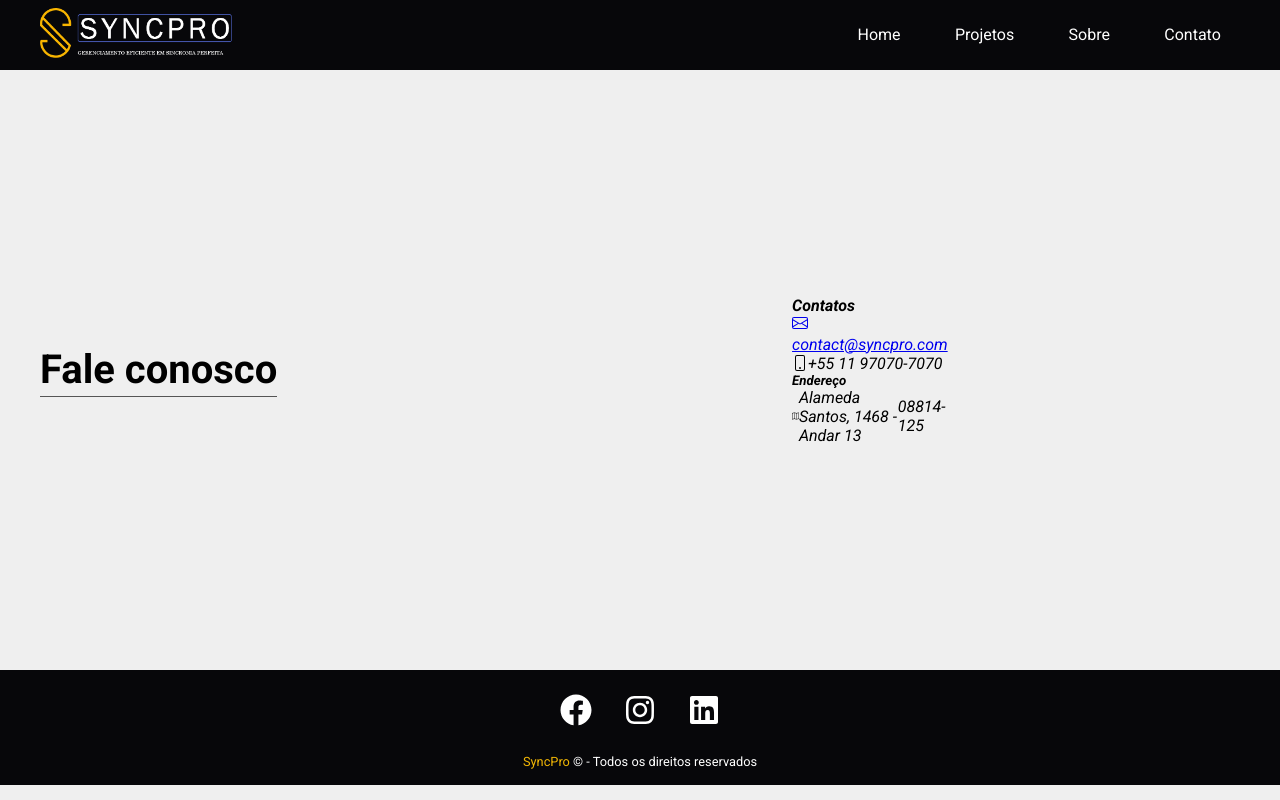
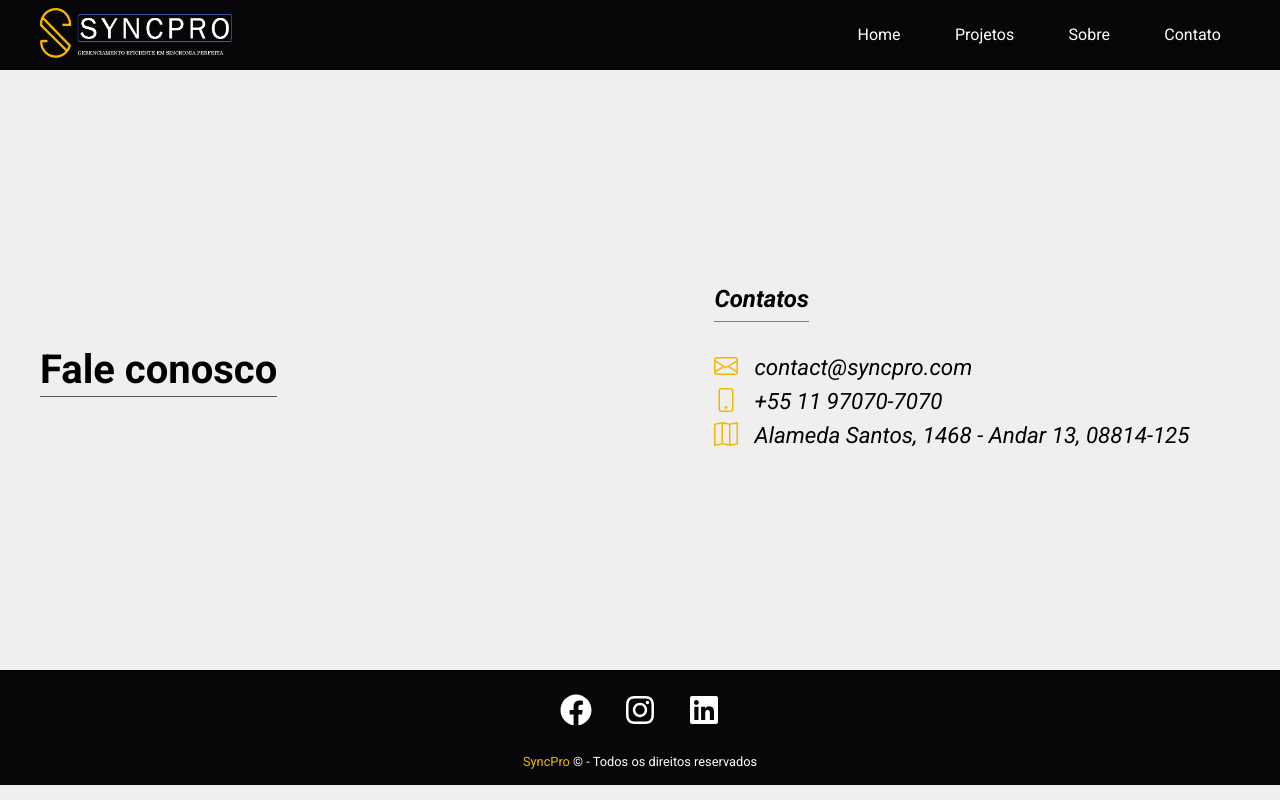
Before and after one commit to LucasCr95/SyncPro, a React (Create React App) app in the folder syncpro/: page /contact in a window 1280 px wide. Built offline with nearby package versions, Linux system fonts and the light colour scheme.

Commit message:
230817
finaliza sessão contact. finaliza projeto

```diff
--- a/syncpro/db.json
+++ b/syncpro/db.json
@@ -7,15 +7,8 @@
         "id": "3",
         "name": "Desenvolvimento"
       },
-      "cost": 5000,
-      "services": [
-        {
-          "name": "Contratar um UI/UX Design",
-          "cost": "5000",
-          "description": "Criar a interface do app e da landing page",
-          "id": "cb9ac40f-ba14-4305-9895-a482ccbb06e3"
-        }
-      ],
+      "cost": 0,
+      "services": [],
       "id": 1
     },
     {
--- a/syncpro/src/components/pages/Contact.js
+++ b/syncpro/src/components/pages/Contact.js
@@ -5,28 +5,30 @@ import styles from './Contact.module.css'
 export default function Contact() {
     return (
       <div className={ styles.contact_container }>
-         <div>
+         <div className={ styles.title_container }>
             <h1>Fale conosco</h1>
          </div>
-         <div className={ styles.info_contact_container}>
+         <div className={ styles.info_container}>
             <address>
                <h4>Contatos</h4>
-                  <div>
-                     <a href='mailto:contact@syncpro.com'>
-                        <BsEnvelope />
-                        <p>contact@syncpro.com</p>
-                     </a>
-                  </div>
-                  <div>
+               <ul className={ styles.address_list }>
+                  <li className={ styles.address_item }>
+                     <BsEnvelope />
+                     <p>
+                        <a href='mailto:contact@syncpro.com'>
+                           contact@syncpro.com
+                        </a>
+                     </p>
+                  </li>
+                  <li className={ styles.address_item }>
                      <BsPhone />
                      <p>+55 11 97070-7070</p>
-                  </div>
-               <h5>Endereço</h5>
-               <div>
-                  <BsMap />
-                  <p>Alameda Santos, 1468 - Andar 13</p>
-                  <p>08814-125</p>
-               </div>
+                  </li>
+                  <li className={ styles.address_item }>
+                     <BsMap />
+                     <p>Alameda Santos, 1468 - Andar 13, 08814-125</p>
+                  </li>
+               </ul>
             </address>
          </div>
       </div>
--- a/syncpro/src/components/pages/Contact.module.css
+++ b/syncpro/src/components/pages/Contact.module.css
@@ -4,26 +4,58 @@
    justify-content: space-between;
 }
 
-.contact_container div h1 {
+.title_container h1 {
    font-size: 2.5rem;
    width: fit-content;
    padding: .2rem 0;
    border-bottom: 1px solid #555555;
 }
 
-.contact_container div {
+.title_container,
+.info_container {
    display: flex;
    align-items: center;
    width: 48%;
 }
 
-.info_contact_container {
-   width: 100%;
+.info_container {
    display: flex;
    flex-direction: column;
    justify-content: center;
 }
 
-.info_contact_container a svg {
-   display: inline-block;
+.info_container h4 {
+   font-size: 1.5rem;
+   padding-bottom: .5rem;
+   margin-bottom: 2rem;
+   border-bottom: 1px solid #808080;
+   width: fit-content;
 }
+
+.address_list {
+   width: 100%;
+   list-style: none;
+}
+
+.address_item {
+   display: flex;
+   margin-bottom: .5rem;
+   font-size: 1.4rem;
+}
+
+.address_item a {
+   text-decoration: none;
+   color: black;
+   transition: .5;
+}
+
+.address_item a:hover {
+   color: #F2B705;
+   text-decoration: underline;
+}
+
+.address_item svg {
+   font-size: 1.5rem;
+   margin-right: 1rem;
+   color: #F2B705;
+}
```
